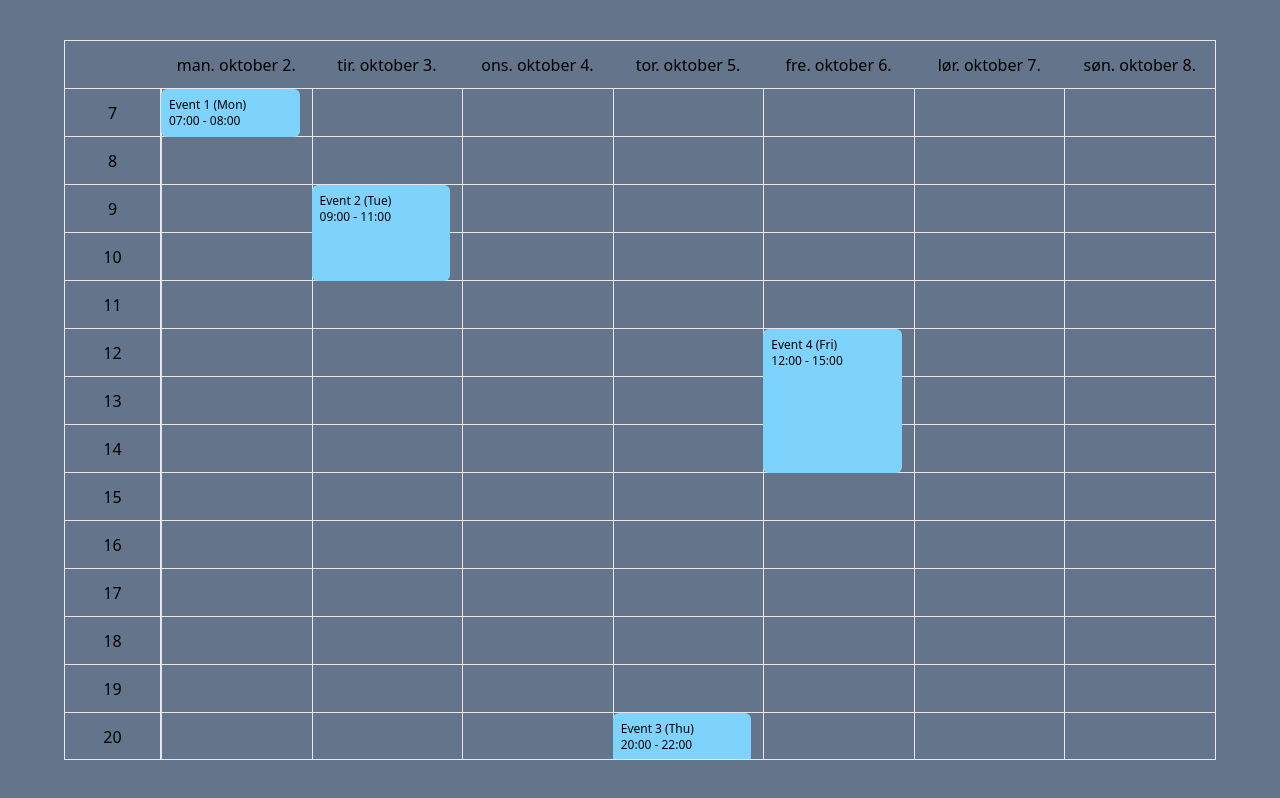
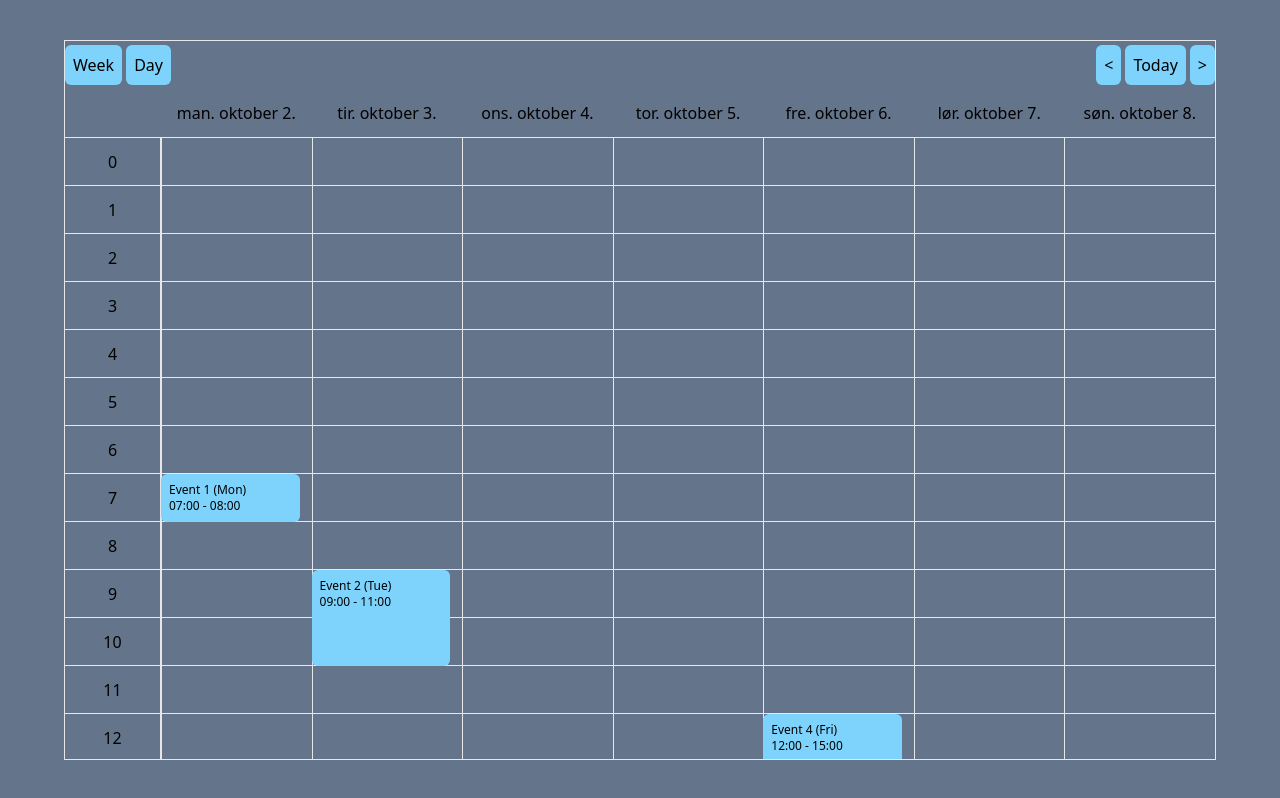
Before and after one commit to Jacobjepsen27/calendar-fun, a React (Create React App) app: page / in a window 1280 px wide. Built offline with nearby package versions, Linux system fonts and the light colour scheme.

Commit message:
Add: navigation logic in calendar (next, prev, today) and change of view (week or day)

```diff
--- a/src/components/BookingPage.tsx
+++ b/src/components/BookingPage.tsx
@@ -10,7 +10,7 @@ const BookingPage = () => {
   const { events, updateEvent } = useEvents();
   return (
     <div className="flex h-[100%] items-center justify-center">
-      <div className="h-[90%] max-h-[900px] w-[90%]">
+      <div id="calendar-container" className="h-[90%] max-h-[900px] w-[90%]">
         <Calendar events={events} onUpdateEvent={updateEvent} />
       </div>
     </div>
--- a/src/components/Calendar.tsx
+++ b/src/components/Calendar.tsx
@@ -1,25 +1,14 @@
 import CalendarEventPositioned from "./CalendarEventPositioned";
-import useCalendarInternals from "../hooks/useCalendarInternals";
+import useCalendarInternals, {
+  CalendarConfig,
+  CalendarInternals,
+  defaultConfig,
+} from "../hooks/useCalendarInternals";
 import { CalendarEvent, PositionedCalendarEvent } from "../models/models";
 import usePositionedCalendarEvents from "../hooks/usePositionedCalendarEvents";
 import { da } from "date-fns/locale";
-import { format } from "date-fns";
-
-export type CalendarConfig = {
-  // calendarView: "WEEK" | "DAY";
-  timeRange: {
-    startHour: number;
-    endHour: number;
-  };
-};
-
-const defaultConfig: CalendarConfig = {
-  // calendarView: "WEEK",
-  timeRange: {
-    startHour: 7,
-    endHour: 22,
-  },
-};
+import { format, startOfDay } from "date-fns";
+import { useCalendarControls } from "../hooks/useCalendarControls";
 
 type CalendarProps = {
   events: CalendarEvent[];
@@ -31,7 +20,11 @@ const Calendar = ({
   onUpdateEvent,
   config = defaultConfig,
 }: CalendarProps) => {
-  const calendarInternals = useCalendarInternals(config);
+  const { state, dispatch } = useCalendarControls({
+    date: startOfDay(new Date()),
+    view: "WEEK",
+  });
+  const calendarInternals = useCalendarInternals(config, state);
   const positionedCalendarEvents = usePositionedCalendarEvents(
     events,
     calendarInternals,
@@ -49,21 +42,14 @@ const Calendar = ({
   };
 
   return (
-    <div className="flex h-full w-full flex-col border ">
-      {/*
-        Header
-      */}
-      <div className="flex h-[48px] flex-row border-b-[1px]">
-        <div className="h-[48px] w-[96px]"></div>
-        {calendarInternals.columns.map((column) => (
-          <div
-            key={column.index}
-            className="flex h-[48px] flex-1 items-center justify-center"
-          >
-            {format(column.date, "eee MMMM do", { locale: da })}
-          </div>
-        ))}
-      </div>
+    <div className="bg-slate-150 flex h-full w-full flex-col border">
+      <Header
+        calendarInternals={calendarInternals}
+        next={() => dispatch({ type: "next" })}
+        prev={() => dispatch({ type: "prev" })}
+        today={() => dispatch({ type: "today" })}
+        onViewChange={(view) => dispatch({ type: "view", payload: view })}
+      />
       <div className="overflow-auto" ref={calendarInternals.scrollRef}>
         <div className="flex flex-row">
           {/* time column */}
@@ -119,3 +105,71 @@ const Calendar = ({
 };
 
 export default Calendar;
+
+type HeaderProps = {
+  calendarInternals: CalendarInternals;
+  next: () => void;
+  prev: () => void;
+  today: () => void;
+  onViewChange: (view: "WEEK" | "DAY") => void;
+};
+const Header = ({ calendarInternals, ...actions }: HeaderProps) => {
+  return (
+    <div className="flex flex-col border-b-[1px]">
+      <div className="flex h-[48px] flex-row items-center justify-between">
+        <div className="flex gap-1">
+          <button
+            onClick={() => actions.onViewChange("WEEK")}
+            type="button"
+            className="rounded-md bg-sky-300 p-2"
+          >
+            Week
+          </button>
+          <button
+            onClick={() => actions.onViewChange("DAY")}
+            type="button"
+            className="rounded-md bg-sky-300 p-2"
+          >
+            Day
+          </button>
+        </div>
+        <div className="flex gap-1">
+          <button
+            onClick={actions.prev}
+            type="button"
+            className="rounded-md bg-sky-300 p-2"
+          >
+            &lt;
+          </button>
+          <button
+            onClick={actions.today}
+            type="button"
+            className="rounded-md bg-sky-300 p-2"
+          >
+            Today
+          </button>
+          <button
+            onClick={actions.next}
+            type="button"
+            className="rounded-md bg-sky-300 p-2"
+          >
+            &gt;
+          </button>
+        </div>
+      </div>
+      <div className="flex flex-row">
+        <div className="h-[48px] w-[96px]"></div>
+        {calendarInternals.columns.map((column) => (
+          <div
+            key={column.index}
+            className="flex h-[48px] flex-1 items-center justify-center"
+          >
+            <p className="sm">
+              {format(column.date, "eee MMMM do", { locale: da })}
+            </p>
+          </div>
+        ))}
+      </div>
+    </div>
+  );
+};
--- a/src/components/CalendarEventPositioned.tsx
+++ b/src/components/CalendarEventPositioned.tsx
@@ -42,7 +42,7 @@ const CalendarEventPositioned = ({
     mouseMovingRef.current = true;
   };
 
-  const handleOnPan = (event: PointerEvent, _: PanInfo) => {
+  const handleOnPan = (event: PointerEvent) => {
     const editEvent: EditEvent = {
       positionedCalendarEvent,
       event,
@@ -60,6 +60,7 @@ const CalendarEventPositioned = ({
       cursorOffsetY: cursorOffsetYRef.current,
     };
     const updatedPositionedCalendarEvent = onPan(editEvent);
+    console.log(updatedPositionedCalendarEvent);
     onEventChange(updatedPositionedCalendarEvent);
     mouseMovingRef.current = false;
     cursorOffsetYRef.current = 0;
--- /dev/null
+++ b/src/hooks/useCalendarControls.ts
@@ -0,0 +1,53 @@
+import { addDays, subDays } from "date-fns";
+import { useReducer } from "react";
+
+export type CalendarControlState = {
+  date: Date;
+  view: "WEEK" | "DAY";
+};
+
+type CalendarControlAction =
+  | { type: "next" }
+  | { type: "prev" }
+  | { type: "today" }
+  | { type: "view"; payload: CalendarControlState["view"] };
+
+const reducer = (
+  state: CalendarControlState,
+  action: CalendarControlAction,
+): CalendarControlState => {
+  switch (action.type) {
+    case "next":
+      return {
+        ...state,
+        date:
+          state.view === "WEEK"
+            ? addDays(state.date, 7)
+            : addDays(state.date, 1),
+      };
+    case "prev":
+      return {
+        ...state,
+        date:
+          state.view === "WEEK"
+            ? subDays(state.date, 7)
+            : subDays(state.date, 1),
+      };
+    case "today":
+      return {
+        ...state,
+        date: new Date(),
+      };
+    case "view":
+      return {
+        ...state,
+        view: action.payload,
+      };
+  }
+};
+
+export const useCalendarControls = (initialData: CalendarControlState) => {
+  const [state, dispatch] = useReducer(reducer, initialData);
+
+  return { state, dispatch };
+};
--- a/src/hooks/useCalendarInternals.ts
+++ b/src/hooks/useCalendarInternals.ts
@@ -1,5 +1,4 @@
-import { useRef, useState, useMemo, MutableRefObject } from "react";
-import { DateColumn } from "../components/BookingPage";
+import { useRef, useState, useMemo } from "react";
 
 import { getWeekDatesFromDate } from "../utils/dates";
 import PointerOrMouseEvent from "../types/PointerOrMouseEvent";
@@ -7,15 +6,35 @@ import {
   getRelativeClickCoordinates,
   getDateFromCoordinates,
 } from "../utils/calendar";
-import { CalendarConfig } from "../components/Calendar";
 import { arrayFromNumber } from "../utils/array";
+import { CalendarControlState } from "./useCalendarControls";
+
+export type CalendarConfig = {
+  timeRange: {
+    startHour: number;
+    endHour: number;
+  };
+};
+
+export const defaultConfig: CalendarConfig = {
+  timeRange: {
+    startHour: 0,
+    endHour: 24,
+  },
+};
 
 export type CalendarInternals = ReturnType<typeof useCalendarInternals>;
 
-const useCalendarInternals = (config: CalendarConfig) => {
+const useCalendarInternals = (
+  providedConfig: CalendarConfig,
+  calendarControlState: CalendarControlState,
+) => {
   const calendarRef = useRef<HTMLDivElement | null>(null);
   const scrollRef = useRef<HTMLDivElement | null>(null);
+  const [cellHeight] = useState(48);
+  const [config] = useState(providedConfig);
 
+  // one time change, can be done in useEffect but should save config in useState to avoid rerenders happening
   const timeRange = useMemo(() => {
     const availableHours =
       config.timeRange.endHour - config.timeRange.startHour;
@@ -24,12 +43,15 @@ const useCalendarInternals = (config: CalendarConfig) => {
     );
   }, [config]);
 
-  const [cellHeight] = useState(48);
-
-  const [columns] = useState<DateColumn[]>(() => {
-    const weeks = getWeekDatesFromDate(new Date());
-    return weeks.map((date, index) => ({ index, date }));
-  });
+  const columns = useMemo(() => {
+    switch (calendarControlState.view) {
+      case "WEEK":
+        const weeks = getWeekDatesFromDate(calendarControlState.date);
+        return weeks.map((date, index) => ({ index, date }));
+      case "DAY":
+        return [{ index: 0, date: calendarControlState.date }];
+    }
+  }, [calendarControlState]);
 
   const columnWidth = useMemo(() => {
     if (calendarRef.current == null) return 1;
@@ -62,10 +84,10 @@ const useCalendarInternals = (config: CalendarConfig) => {
   return {
     calendarRef,
     scrollRef,
-    columns,
     columnWidth,
     cellHeight,
     getDateFromEvent,
+    columns,
     time: {
       timeRange,
       startHour: config.timeRange.startHour,
--- a/src/hooks/usePositionedCalendarEvents.ts
+++ b/src/hooks/usePositionedCalendarEvents.ts
@@ -12,14 +12,13 @@ const usePositionedCalendarEvents = (
   events: CalendarEvent[],
   calendarInternals: CalendarInternals,
 ) => {
-  const { calendarRef, columns } = calendarInternals;
+  const { calendarRef } = calendarInternals;
   const [positionedCalendarEvents, setPositionedCalendarEvents] = useState<
     PositionedCalendarEvent[]
   >([]);
 
   useEffect(() => {
     if (calendarRef.current != null) {
-      // TODO: events in date range of current columns from calendarInternals
       const eventsInDateRange = getEventsInRange(events, calendarInternals);
       const viewModels: PositionedCalendarEvent[] = eventsInDateRange.map(
         (event) => {
@@ -75,6 +74,7 @@ function getEventsInRange(
   const columns = calendarInternals.columns;
 
   // Set the startDate and endDate based on columns
+  // TODO: should probably use the calenderControlstate to determine what view it is, instead of this
   if (columns.length > 1) {
     startDate = setHours(columns[0].date, startHour);
     endDate = setHours(columns[columns.length - 1].date, endHour);
@@ -90,7 +90,7 @@ function getEventsInRange(
   return events.filter((event) => {
     const eventStartDate = new Date(event.from);
     const eventEndDate = new Date(event.to);
-    if (eventStartDate >= startDate && eventEndDate < endDate) {
+    if (eventStartDate >= startDate && eventEndDate <= endDate) {
       if (
         eventStartDate.getHours() >= startHour &&
         eventEndDate.getHours() <= endHour
```
